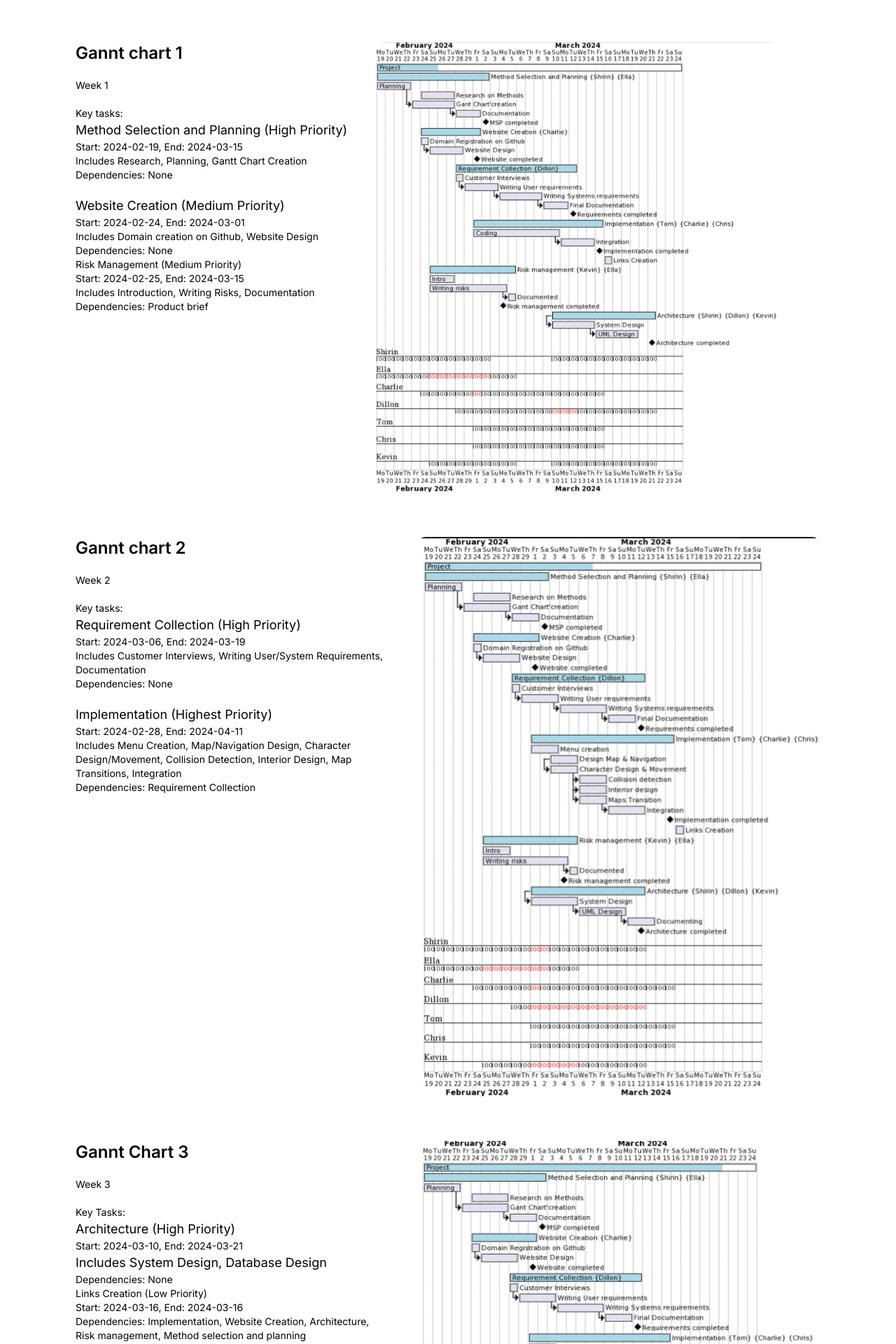
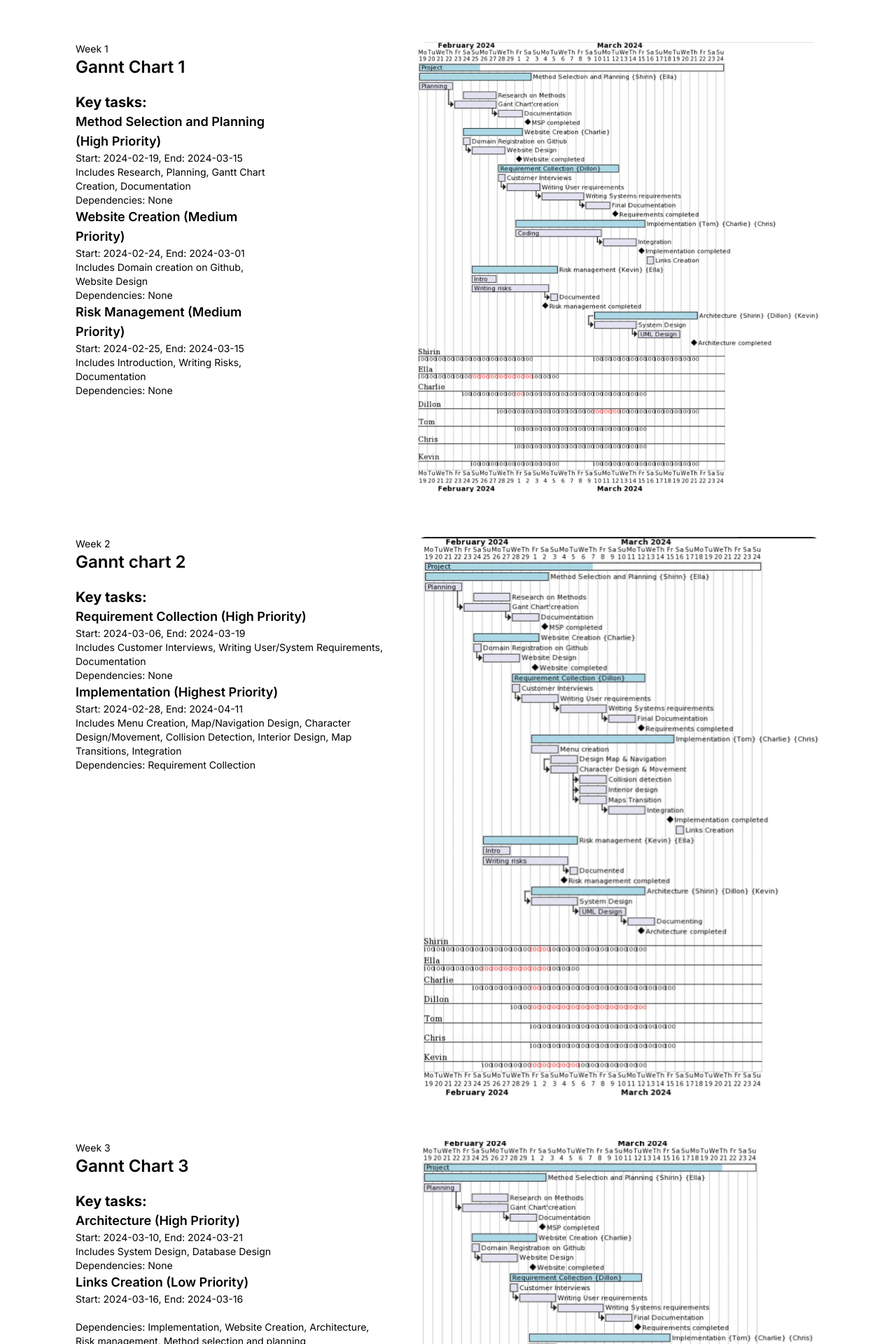
Before and after one commit to TheRealEmissions/uoy-eng1-2, a Next.js app: page /documents in a window 1280 px wide. Shown: the part 1000-2920 px from the top of the page at 70% size. Built offline with nearby package versions, Linux system fonts and the light colour scheme.

Commit message:
feat: added diagrams

```diff
--- a/src/app/documents/page.tsx
+++ b/src/app/documents/page.tsx
@@ -15,43 +15,28 @@ export default function Home() {
             <h2 className="font-semibold text-5xl pt-5 pb-10">
                 Our Diagrams
             </h2>
+            <div className="flex flex-col md:flex-row md:gap-48 gap-10 pt-16">
+                <div>
+                    <p className="text-sm">Week 1</p>
+                    <h3 className="text-2xl md:text-2xl font-semibold">
+                        Gannt Chart 1
+                    </h3>
+                    <div className="max-w-xl pt-5 text-sm">
+                        <h2 className="text-xl font-bold">Key tasks:</h2>
+                        <h3 className="text-lg font-semibold">Method Selection and Planning (High Priority) </h3>
+                        <p>Start: 2024-02-19, End: 2024-03-15</p>
+                        <p>Includes Research, Planning, Gantt Chart Creation,  Documentation</p>
+                        <p>Dependencies: None</p>
+                        <h3 className="text-lg font-semibold">Website Creation (Medium Priority)</h3>
+                        <p>Start: 2024-02-24, End: 2024-03-01</p>
+                        <p>Includes Domain creation on Github, Website Design</p>
+                        <p>Dependencies: None</p>
+                        <h3 className="text-lg font-semibold">Risk Management (Medium Priority)</h3>
+                        <p>Start: 2024-02-25, End: 2024-03-15</p>
+                        <p>Includes Introduction, Writing Risks, Documentation</p>
+                        <p>Dependencies: None</p>
 
-            <div className="flex flex-col md:flex-row gap-10 pt-16">
-
-                <div>
-                    <h3 className="text-xl md:text-2xl font-semibold">
-                        Gannt chart 1
-                    </h3>
-                    <p className="max-w-xl pt-5 text-sm">
-                        Week 1
-                        <br></br>
-                        <br></br>
-                        Key tasks:
-
-                        <h3 className="text-lg">Method Selection and Planning (High Priority) </h3>
-                        Start: 2024-02-19, End: 2024-03-15
-                        <br></br>
-                        Includes Research, Planning, Gantt Chart Creation
-                        <br></br>
-                        Dependencies: None
-                        <br></br>
-                        <br></br>
-                        <h3 className="text-lg">Website Creation (Medium Priority)</h3>
-                        Start: 2024-02-24, End: 2024-03-01
-                        <br></br>
-                        Includes Domain creation on Github, Website Design
-                        <br></br>
-                        Dependencies: None
-                        <br></br>
-                        Risk Management (Medium Priority)
-                        <br></br>
-                        Start: 2024-02-25, End: 2024-03-15
-                        <br></br>
-                        Includes Introduction, Writing Risks, Documentation
-                        <br></br>
-                        Dependencies: Product brief
-
-                    </p>
+                    </div>
                 </div>
                 <div className="max-w-xl min-w-xl md:min-w-xl">
                     <img src="Gantchart1.jpeg" className="rounded-xl w-full" alt="Gannt Chart" />
@@ -60,30 +45,22 @@ export default function Home() {
 
             <div className="flex flex-col md:flex-row gap-10 pt-16">
                 <div>
+                    <p className="text-sm">Week 2</p>
                     <h3 className="text-xl md:text-2xl font-semibold">
                         Gannt chart 2
                     </h3>
-                    <p className="max-w-xl pt-5 text-sm">
-                        Week 2
-                        <br></br>
-                        <br></br>
-                        Key tasks:
-                        <h3 className="text-lg">Requirement Collection (High Priority)</h3>
-                        Start: 2024-03-06, End: 2024-03-19
-                        <br></br>
-                        Includes Customer Interviews, Writing User/System Requirements, Documentation
-                        <br></br>
-                        Dependencies: None
-                        <br></br>
-                        <br></br>
-                        <h3 className="text-lg">Implementation (Highest Priority)</h3>
-                        Start: 2024-02-28, End: 2024-04-11
-                        <br></br>
-                        Includes Menu Creation, Map/Navigation Design, Character Design/Movement, Collision Detection, Interior Design, Map Transitions, Integration
-                        <br></br>
-                        Dependencies: Requirement Collection
 
-                    </p>
+                    <div className="max-w-xl pt-5 text-sm">
+                        <h2 className="text-xl font-bold">Key tasks:</h2>
+                        <h3 className="text-lg font-semibold">Requirement Collection (High Priority)</h3>
+                        <p>Start: 2024-03-06, End: 2024-03-19</p>
+                        <p>Includes Customer Interviews, Writing User/System Requirements, Documentation</p>
+                        <p>Dependencies: None</p>
+                        <h3 className="text-lg font-semibold">Implementation (Highest Priority)</h3>
+                        <p>Start: 2024-02-28, End: 2024-04-11</p>
+                        <p>Includes Menu Creation, Map/Navigation Design, Character Design/Movement, Collision Detection, Interior Design, Map Transitions, Integration</p>
+                        <p>Dependencies: Requirement Collection</p>
+                    </div>
                 </div>
                 <div className="max-w-xl min-w-xl md:min-w-xl">
                     <img src="Gantchart2.jpeg" className="rounded-xl w-full" alt="Gannt Chart" />
@@ -92,26 +69,21 @@ export default function Home() {
 
             <div className="flex flex-col md:flex-row gap-10 pt-16">
                 <div>
+                    <p className="text-sm">Week 3</p>
                     <h3 className="text-xl md:text-2xl font-semibold">
                         Gannt Chart 3
                     </h3>
-                    <p className="max-w-xl pt-5 text-sm">
-                        Week 3
+                    <div className="max-w-xl pt-5 text-sm">
+                        <h2 className="text-xl font-bold">Key tasks:</h2>
+                        <h3 className="text-lg font-semibold">Architecture (High Priority)</h3>
+                        <p>Start: 2024-03-10, End: 2024-03-21</p>
+                        <p>Includes System Design, Database Design</p>
+                        <p>Dependencies: None</p>
+                        <h3 className="text-lg font-semibold">Links Creation (Low Priority)</h3>
+                        <p>Start: 2024-03-16, End: 2024-03-16</p>
                         <br></br>
-                        <br></br>
-                        Key Tasks:
-                        <h3 className="text-lg">Architecture (High Priority)</h3>
-                        Start: 2024-03-10, End: 2024-03-21
-                        <br></br>
-                        <h3 className="text-lg">Includes System Design, Database Design</h3>
-                        Dependencies: None
-                        <br></br>
-                        Links Creation (Low Priority)
-                        <br></br>
-                        Start: 2024-03-16, End: 2024-03-16
-                        <br></br>
-                        Dependencies: Implementation, Website Creation, Architecture, Risk management, Method selection and planning
-                    </p>
+                        <p>Dependencies: Implementation, Website Creation, Architecture, Risk management, Method selection and planning</p>
+                    </div>
                 </div>
                 <div className="max-w-xl min-w-xl md:min-w-xl">
                     <img src="Gantchart3.jpeg" className="rounded-xl w-full" alt="Gannt Chart" />
```
